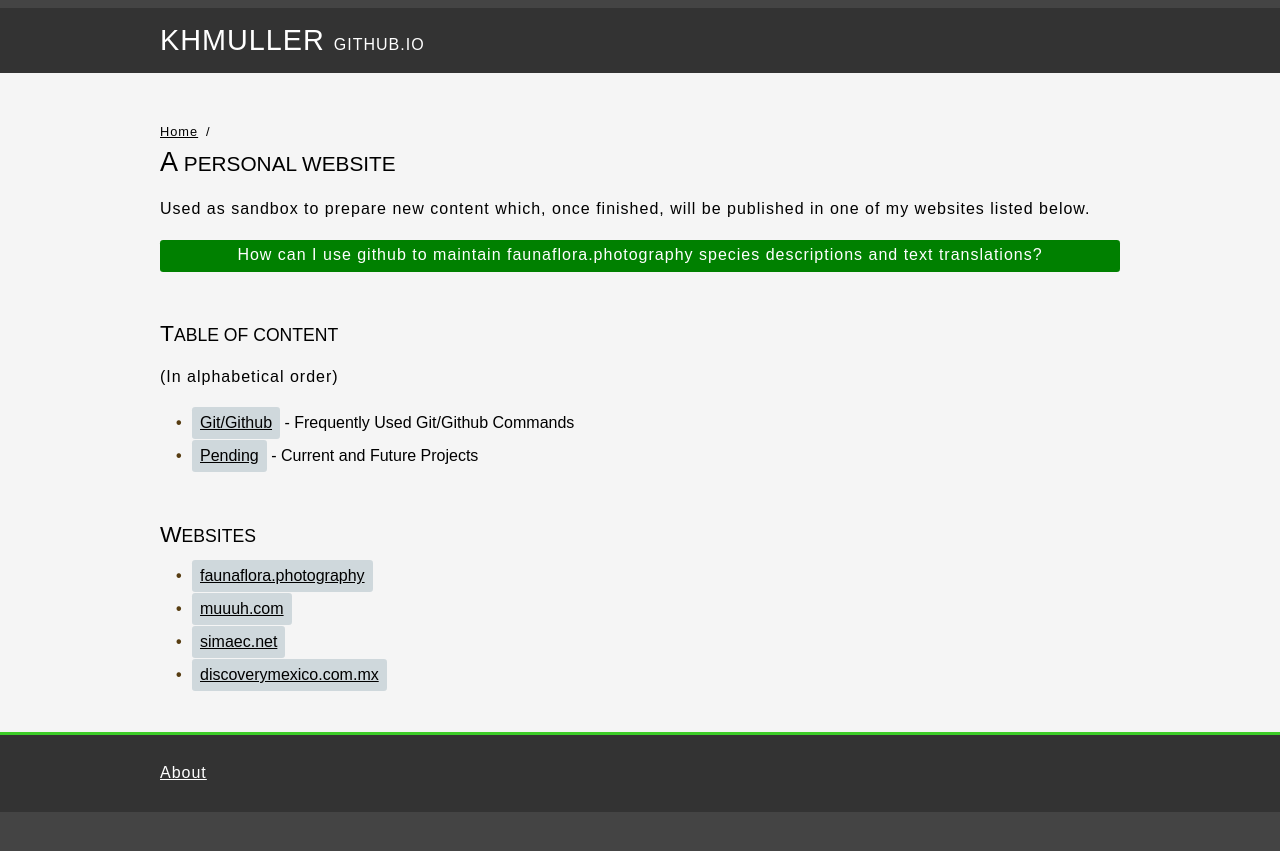
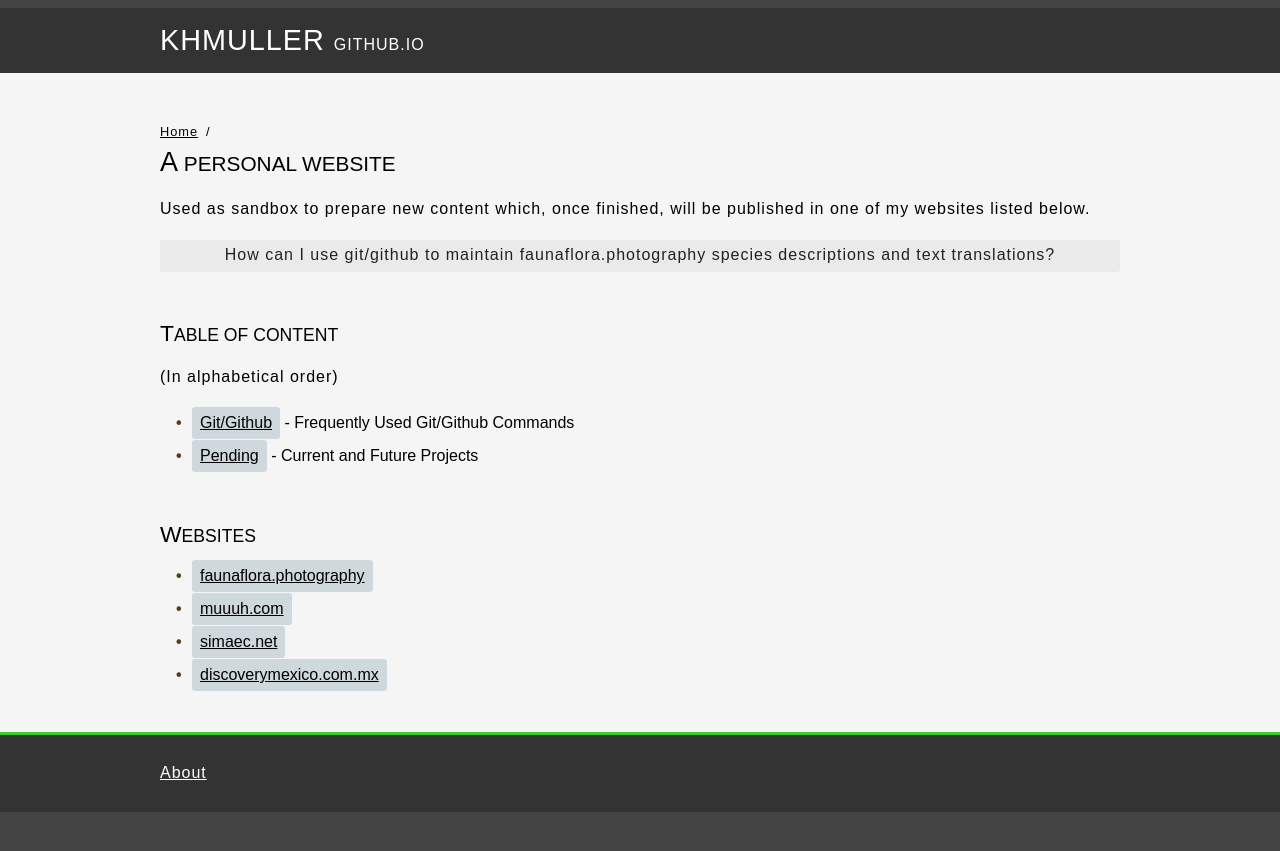
Before and after one commit to KHMuller/khmuller.github.io, a Jekyll site: the page built from index.md, in a window 1280 px wide. Shown: the top 851 px of the page. Built offline with Jekyll 4.4.1, drawn with Linux system fonts in a browser that asks for light colours.

Commit message:
Content Update

```diff
--- a/assets/css/styles.css
+++ b/assets/css/styles.css
@@ -114,10 +114,10 @@ aside {
     }
 
     p.enhanced {
-        background-color: #008000;
+        background-color: #eaeaea;
         padding: 0.3rem;
         border-radius: 0.2rem;
-        color: white;
+        color: #222;
         line-height: 1.4rem;
         text-align: center;
     }
--- a/index.md
+++ b/index.md
@@ -10,7 +10,7 @@ canonical: https://khmuller.github.io
 Used as sandbox to prepare new content which, once finished, will be published in one of my websites listed below.
 
 {:.enhanced}
-How can I use github to maintain faunaflora.photography species descriptions and text translations?
+How can I use git/github to maintain faunaflora.photography species descriptions and text translations?
 
 ### Table of Content
 (In alphabetical order)
```
